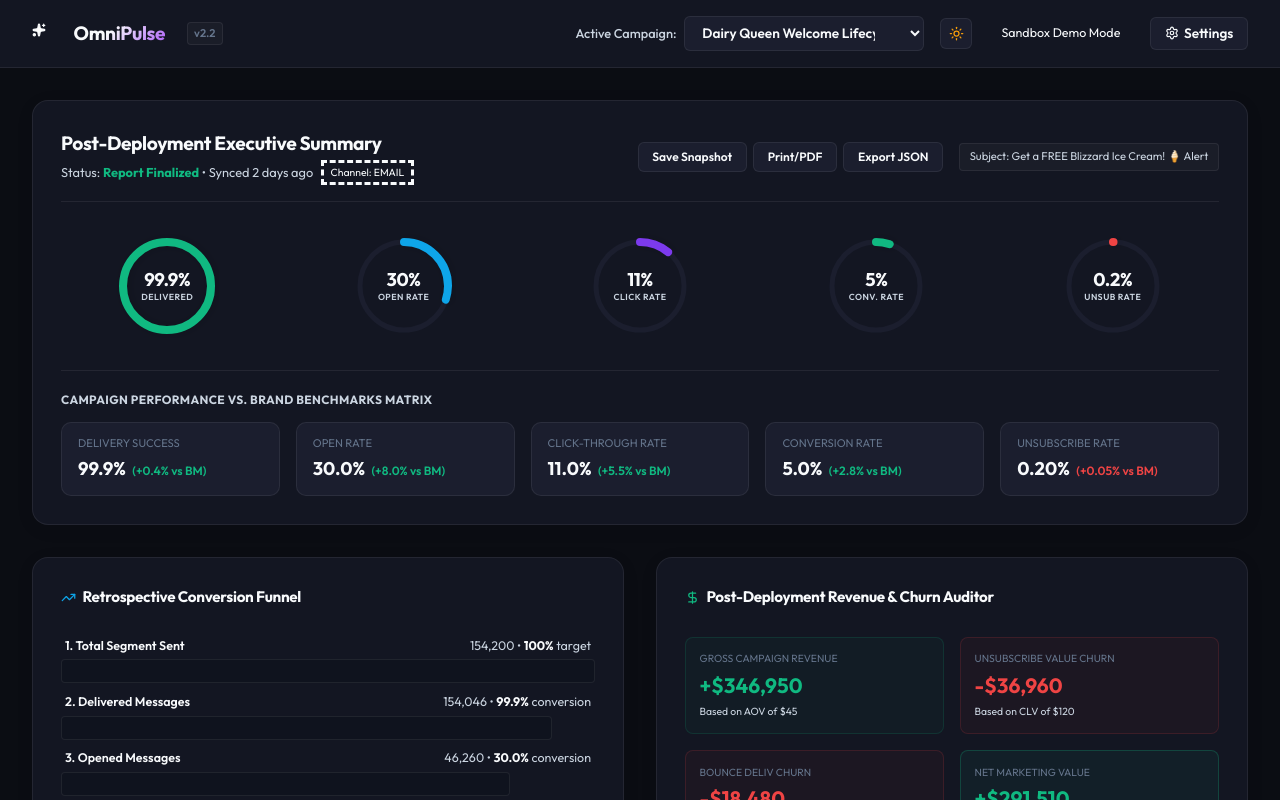
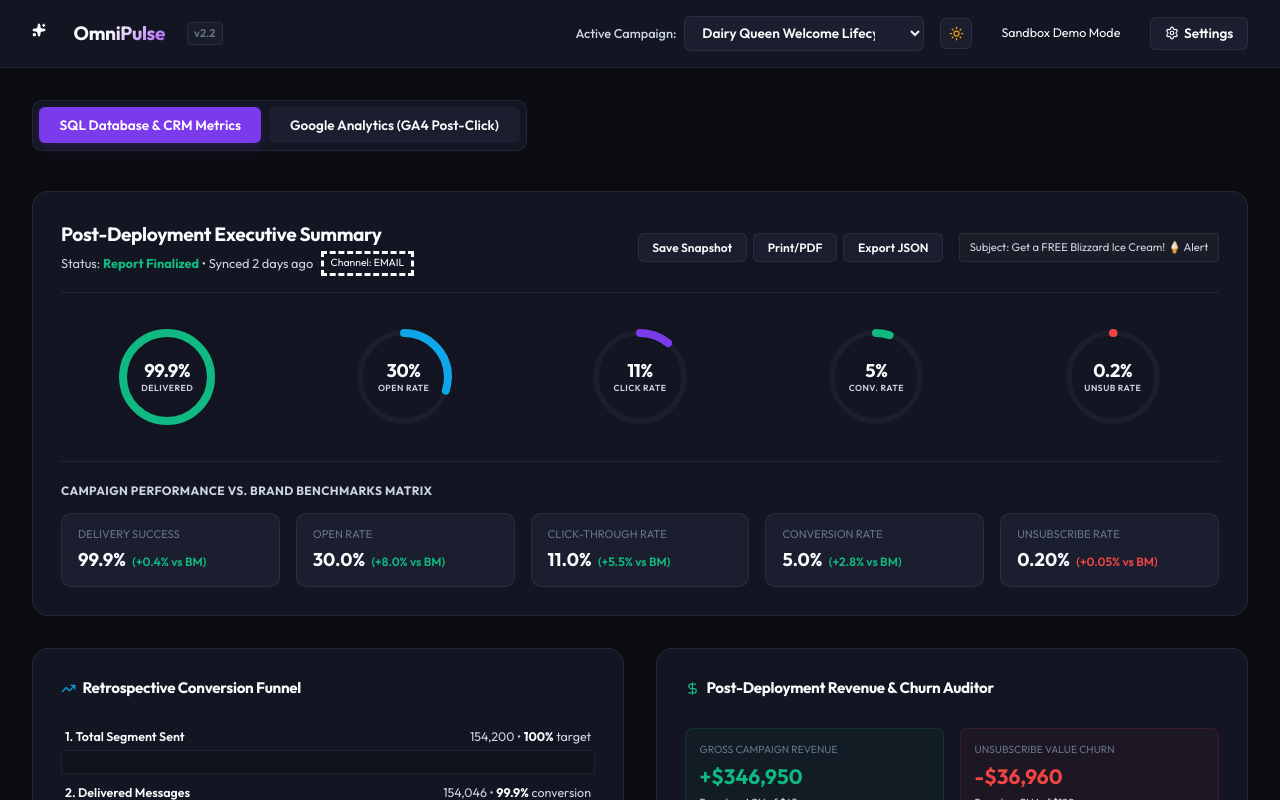
Before and after one commit to mzubtsova/OmniPulse, a React (Vite) app: page / in a window 1280 px wide. Shown: the top 800 px of the page. Built offline with nearby package versions, Linux system fonts and the light colour scheme.

Commit message:
feat: Add tab selector for SQL Database vs. Google Analytics and relocate GA settings to GA tab

```diff
--- a/src/components/Overview.jsx
+++ b/src/components/Overview.jsx
@@ -17,7 +17,10 @@ import {
   AlertCircle,
   TrendingUp,
   DollarSign,
-  ShieldAlert
+  ShieldAlert,
+  BarChart3,
+  Eye,
+  EyeOff
 } from 'lucide-react';
 import { generateCampaignPostMortem, generateAnomalyExplanation } from '../services/gemini';
 import { calculateABStats } from '../utils/statsMath';
@@ -87,6 +90,28 @@ const ProgressRing = ({ percentage, label, color }) => {
 };
 
 export default function Overview({ campaign, apiKey, onSaveReport }) {
+  const [activeTab, setActiveTab] = useState('sql'); // 'sql' or 'ga'
+  const [ga4MeasurementId, setGa4MeasurementId] = useState('');
+  const [ga4ApiSecret, setGa4ApiSecret] = useState('');
+  const [showGa4Secret, setShowGa4Secret] = useState(false);
+
+  useEffect(() => {
+    setGa4MeasurementId(localStorage.getItem('ga4_measurement_id') || '');
+    setGa4ApiSecret(localStorage.getItem('ga4_api_secret') || '');
+  }, []);
+
+  const handleGa4MeasurementIdSave = (e) => {
+    const value = e.target.value.trim();
+    setGa4MeasurementId(value);
+    localStorage.setItem('ga4_measurement_id', value);
+  };
+
+  const handleGa4ApiSecretSave = (e) => {
+    const value = e.target.value.trim();
+    setGa4ApiSecret(value);
+    localStorage.setItem('ga4_api_secret', value);
+  };
+
   const [postMortem, setPostMortem] = useState('');
   const [loadingReport, setLoadingReport] = useState(false);
   const [hoveredHotspot, setHoveredHotspot] = useState(null);
@@ -602,10 +627,53 @@ export default function Overview({ campaign, apiKey, onSaveReport }) {
   return (
     <div className="fade-in" style={{ display: 'flex', flexDirection: 'column', gap: '2rem' }}>
 
-      {/* ========================================================================= */}
-      {/* PANEL 1: EXECUTIVE PERFORMANCE LEDGER & BENCHMARKS MATRIX                 */}
-      {/* ========================================================================= */}
-      <div className="panel" style={{ display: 'flex', flexDirection: 'column', gap: '1.5rem' }}>
+      {/* 📊 Tab Selector Bar: SQL CRM vs. Google Analytics */}
+      <div style={{
+        display: 'flex',
+        gap: '0.5rem',
+        backgroundColor: 'var(--bg-secondary)',
+        padding: '0.4rem',
+        borderRadius: '10px',
+        border: '1px solid var(--border-color)',
+        alignSelf: 'flex-start',
+        marginBottom: '0.5rem'
+      }}>
+        <button
+          type="button"
+          onClick={() => setActiveTab('sql')}
+          className={`btn ${activeTab === 'sql' ? 'btn-primary' : 'btn-secondary'}`}
+          style={{
+            fontSize: '0.85rem',
+            fontWeight: '600',
+            padding: '0.5rem 1.25rem',
+            borderRadius: '6px',
+            border: activeTab === 'sql' ? 'none' : '1px solid transparent'
+          }}
+        >
+          SQL Database & CRM Metrics
+        </button>
+        <button
+          type="button"
+          onClick={() => setActiveTab('ga')}
+          className={`btn ${activeTab === 'ga' ? 'btn-primary' : 'btn-secondary'}`}
+          style={{
+            fontSize: '0.85rem',
+            fontWeight: '600',
+            padding: '0.5rem 1.25rem',
+            borderRadius: '6px',
+            border: activeTab === 'ga' ? 'none' : '1px solid transparent'
+          }}
+        >
+          Google Analytics (GA4 Post-Click)
+        </button>
+      </div>
+
+      {activeTab === 'sql' && (
+        <>
+          {/* ========================================================================= */}
+          {/* PANEL 1: EXECUTIVE PERFORMANCE LEDGER & BENCHMARKS MATRIX                 */}
+          {/* ========================================================================= */}
+          <div className="panel" style={{ display: 'flex', flexDirection: 'column', gap: '1.5rem' }}>
         <div style={{ display: 'flex', justifyContent: 'space-between', alignItems: 'center', flexWrap: 'wrap', gap: '1rem', borderBottom: '1px solid var(--border-color)', paddingBottom: '1rem' }}>
           <div>
             <h2 style={{ fontSize: '1.2rem', fontWeight: '700' }}>Post-Deployment Executive Summary</h2>
@@ -1180,11 +1248,70 @@ export default function Overview({ campaign, apiKey, onSaveReport }) {
         </div>
 
       </div>
+    </>
+  )}
 
-      {/* ========================================================================= */}
-      {/* PANEL 6: GOOGLE ANALYTICS (GA4) POST-CLICK PERFORMANCE AUDIT               */}
-      {/* ========================================================================= */}
-      <div style={{ display: 'flex', alignItems: 'center', gap: '1rem', marginTop: '1.5rem' }}>
+      {activeTab === 'ga' && (
+        <div className="fade-in" style={{ display: 'flex', flexDirection: 'column', gap: '2rem' }}>
+
+          {/* GA4 API Integration Configuration Panel */}
+          <div className="panel" style={{ display: 'flex', flexDirection: 'column', gap: '1.25rem' }}>
+            <h3 style={{ fontSize: '1.05rem', fontWeight: '700', display: 'flex', alignItems: 'center', gap: '0.5rem' }}>
+              <BarChart3 size={16} style={{ color: 'var(--accent-purple)' }} />
+              Google Analytics (GA4) API Integration
+            </h3>
+
+            <p style={{ fontSize: '0.85rem', color: 'var(--text-secondary)' }}>
+              Configure your Google Analytics (GA4) credentials here to sync post-click sessions, bounce rates, page load speed diagnostics, and conversion tracking audits.
+            </p>
+
+            <div className="grid-compact-2col">
+              <div className="form-group" style={{ margin: 0 }}>
+                <label className="form-label" style={{ fontSize: '0.8rem' }}>GA4 Measurement ID</label>
+                <input
+                  type="text"
+                  className="form-input"
+                  value={ga4MeasurementId}
+                  onChange={handleGa4MeasurementIdSave}
+                  placeholder="e.g. G-XXXXXXXXXX"
+                  style={{ fontSize: '0.85rem' }}
+                />
+              </div>
+
+              <div className="form-group" style={{ margin: 0 }}>
+                <label className="form-label" style={{ fontSize: '0.8rem' }}>GA4 API Secret Key</label>
+                <div style={{ position: 'relative', display: 'flex', alignItems: 'center' }}>
+                  <input
+                    type={showGa4Secret ? 'text' : 'password'}
+                    className="form-input"
+                    value={ga4ApiSecret}
+                    onChange={handleGa4ApiSecretSave}
+                    placeholder="Paste Measurement Protocol Secret"
+                    style={{ paddingRight: '45px', fontSize: '0.85rem' }}
+                  />
+                  <button
+                    type="button"
+                    onClick={() => setShowGa4Secret(!showGa4Secret)}
+                    style={{
+                      position: 'absolute',
+                      right: '10px',
+                      background: 'transparent',
+                      border: 'none',
+                      color: 'var(--text-muted)',
+                      cursor: 'pointer',
+                      outline: 'none',
+                      display: 'flex',
+                      alignItems: 'center'
+                    }}
+                  >
+                    {showGa4Secret ? <EyeOff size={14} /> : <Eye size={14} />}
+                  </button>
+                </div>
+              </div>
+            </div>
+          </div>
+
+          <div style={{ display: 'flex', alignItems: 'center', gap: '1rem', marginTop: '0.5rem' }}>
         <h3 style={{ fontSize: '1.15rem', fontWeight: '700', display: 'flex', alignItems: 'center', gap: '0.5rem' }}>
           <TrendingUp size={18} style={{ color: 'var(--accent-purple)' }} />
           Google Analytics (GA4) Post-Click Diagnostics
@@ -1370,6 +1497,8 @@ export default function Overview({ campaign, apiKey, onSaveReport }) {
           </div>
         </div>
       </div>
+    </div>
+  )}
 
     </div>
   );
--- a/src/components/Settings.jsx
+++ b/src/components/Settings.jsx
@@ -18,16 +18,11 @@ import { parseCsvCampaignLog, fetchBrazeCampaignStats } from '../services/dataSt
 export default function Settings({ apiKey, setApiKey, onImportCampaigns, onResetCampaigns }) {
   const [showKey, setShowKey] = useState(false);
   const [showBrazeKey, setShowBrazeKey] = useState(false);
-  const [showGa4Secret, setShowGa4Secret] = useState(false);
 
   // Braze API configuration states
   const [brazeEndpoint, setBrazeEndpoint] = useState('');
   const [brazeApiKey, setBrazeApiKey] = useState('');
   const [brazeCampaignId, setBrazeCampaignId] = useState('');
-
-  // GA4 API configuration states
-  const [ga4MeasurementId, setGa4MeasurementId] = useState('');
-  const [ga4ApiSecret, setGa4ApiSecret] = useState('');
 
   // Status states
   const [dragActive, setDragActive] = useState(false);
@@ -43,8 +38,6 @@ export default function Settings({ apiKey, setApiKey, onImportCampaigns, onReset
   useEffect(() => {
     setBrazeEndpoint(localStorage.getItem('braze_endpoint') || 'https://rest.iad-01.braze.com');
     setBrazeApiKey(localStorage.getItem('braze_api_key') || '');
-    setGa4MeasurementId(localStorage.getItem('ga4_measurement_id') || '');
-    setGa4ApiSecret(localStorage.getItem('ga4_api_secret') || '');
   }, []);
 
 
@@ -66,17 +59,6 @@ export default function Settings({ apiKey, setApiKey, onImportCampaigns, onReset
     localStorage.setItem('braze_api_key', value);
   };
 
-  const handleGa4MeasurementIdSave = (e) => {
-    const value = e.target.value.trim();
-    setGa4MeasurementId(value);
-    localStorage.setItem('ga4_measurement_id', value);
-  };
-
-  const handleGa4ApiSecretSave = (e) => {
-    const value = e.target.value.trim();
-    setGa4ApiSecret(value);
-    localStorage.setItem('ga4_api_secret', value);
-  };
 
 
   // Connect & fetch deployed Braze stats
@@ -325,63 +307,6 @@ export default function Settings({ apiKey, setApiKey, onImportCampaigns, onReset
         )}
       </div>
 
-      {/* Google Analytics (GA4) API Integration Panel */}
-      <div className="panel" style={{ display: 'flex', flexDirection: 'column', gap: '1.25rem' }}>
-        <h3 style={{ fontSize: '1.05rem', fontWeight: '700', display: 'flex', alignItems: 'center', gap: '0.5rem' }}>
-          <BarChart3 size={16} style={{ color: 'var(--accent-primary)' }} />
-          Google Analytics (GA4) API Integration
-        </h3>
-
-        <p style={{ fontSize: '0.85rem', color: 'var(--text-secondary)' }}>
-          Configure your Google Analytics (GA4) credentials to sync post-click sessions, bounce rates, page load speed diagnostics, and conversion tracking audits.
-        </p>
-
-        <div className="grid-compact-2col">
-          <div className="form-group" style={{ margin: 0 }}>
-            <label className="form-label" style={{ fontSize: '0.8rem' }}>GA4 Measurement ID</label>
-            <input
-              type="text"
-              className="form-input"
-              value={ga4MeasurementId}
-              onChange={handleGa4MeasurementIdSave}
-              placeholder="e.g. G-XXXXXXXXXX"
-              style={{ fontSize: '0.85rem' }}
-            />
-          </div>
-
-          <div className="form-group" style={{ margin: 0 }}>
-            <label className="form-label" style={{ fontSize: '0.8rem' }}>GA4 API Secret Key</label>
-            <div style={{ position: 'relative', display: 'flex', alignItems: 'center' }}>
-              <input
-                type={showGa4Secret ? 'text' : 'password'}
-                className="form-input"
-                value={ga4ApiSecret}
-                onChange={handleGa4ApiSecretSave}
-                placeholder="Paste Measurement Protocol Secret"
-                style={{ paddingRight: '45px', fontSize: '0.85rem' }}
-              />
-              <button
-                type="button"
-                onClick={() => setShowGa4Secret(!showGa4Secret)}
-                style={{
-                  position: 'absolute',
-                  right: '10px',
-                  background: 'transparent',
-                  border: 'none',
-                  color: 'var(--text-muted)',
-                  cursor: 'pointer',
-                  outline: 'none',
-                  display: 'flex',
-                  alignItems: 'center'
-                }}
-              >
-                {showGa4Secret ? <EyeOff size={14} /> : <Eye size={14} />}
-              </button>
-            </div>
-          </div>
-        </div>
-      </div>
-
       {/* 3. Drag & Drop CSV Uploader Panel */}
       <div className="panel" style={{ display: 'flex', flexDirection: 'column', gap: '1.25rem' }}>
         <h3 style={{ fontSize: '1.05rem', fontWeight: '700', display: 'flex', alignItems: 'center', gap: '0.5rem' }}>
```
